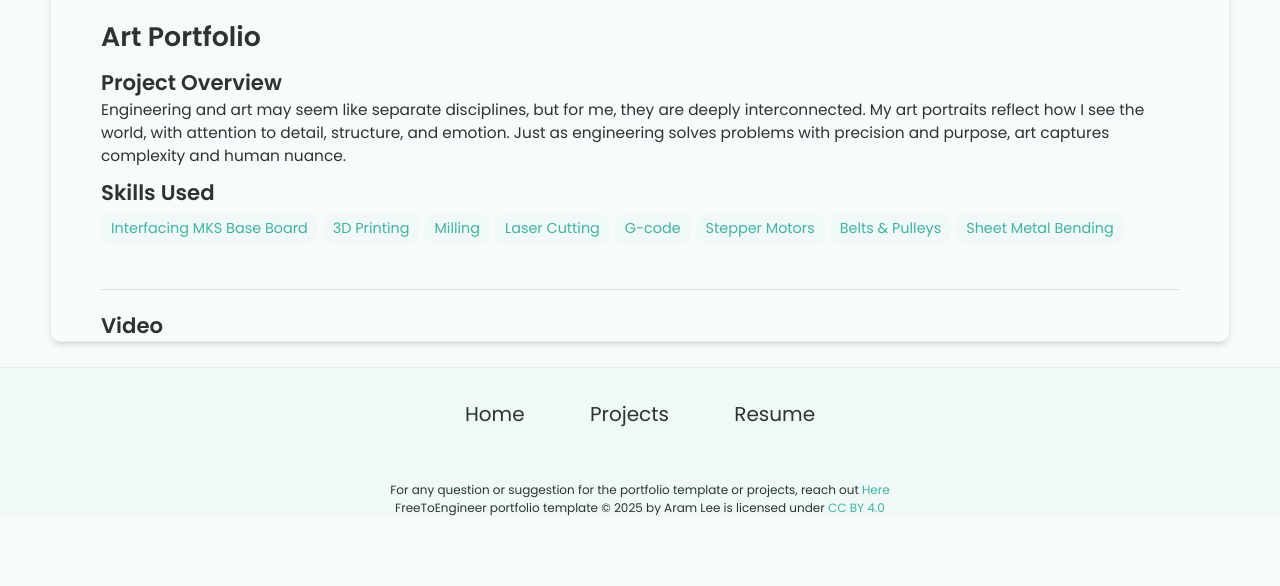
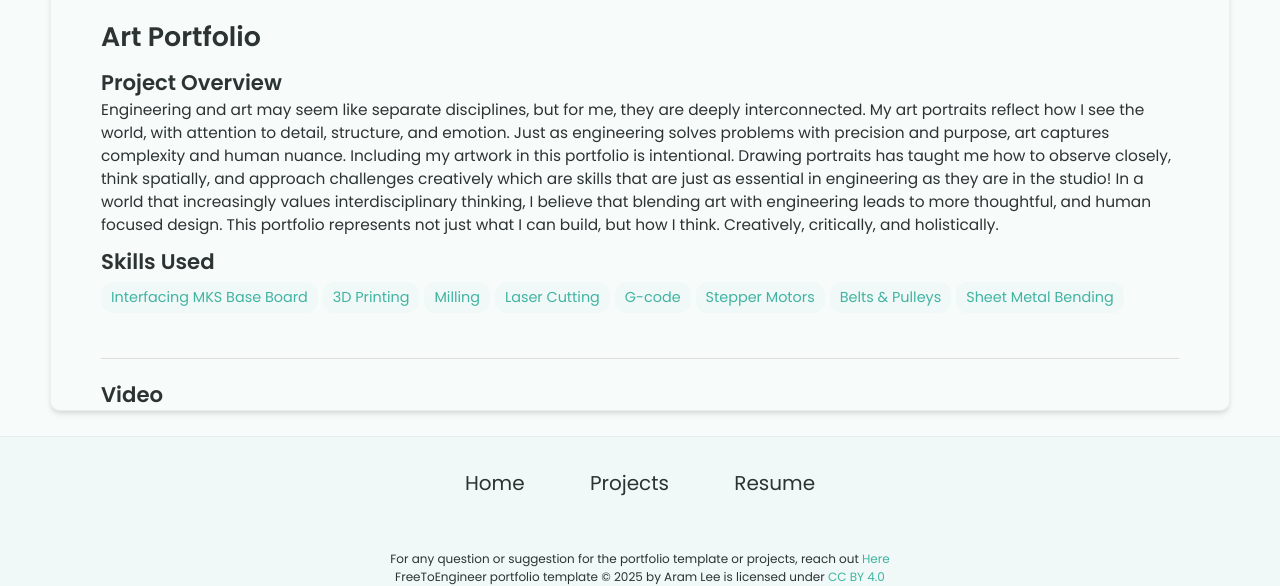
Before and after one commit to maggiedriggs/maggiedriggs.github.io, a Jekyll site: the page built from _projects/demo-project/index.md, in a window 1280 px wide. Shown: the part 490-1076 px from the top of the page. Built offline with Jekyll 4.4.1, drawn with Linux system fonts in a browser that asks for light colours; before the commit the page ends 1007 px from its top, so only the background shows below that.

Commit message:
Update index.md

```diff
--- a/_projects/demo-project/index.md
+++ b/_projects/demo-project/index.md
@@ -3,6 +3,8 @@ layout: post
 title: Art Portfolio
 description:
         Engineering and art may seem like separate disciplines, but for me, they are deeply interconnected. My art portraits reflect how I see the world, with attention to detail, structure, and emotion. Just as engineering solves problems with precision and purpose, art captures complexity and human nuance.
+        Including my artwork in this portfolio is intentional. Drawing portraits has taught me how to observe closely, think spatially, and approach challenges creatively which are skills that are just as essential in engineering as they are in the studio!
+        In a world that increasingly values interdisciplinary thinking, I believe that blending art with engineering leads to more thoughtful, and human focused design. This portfolio represents not just what I can build, but how I think. Creatively, critically, and holistically.
 skills:
   - Interfacing MKS Base Board
   - 3D Printing
```
